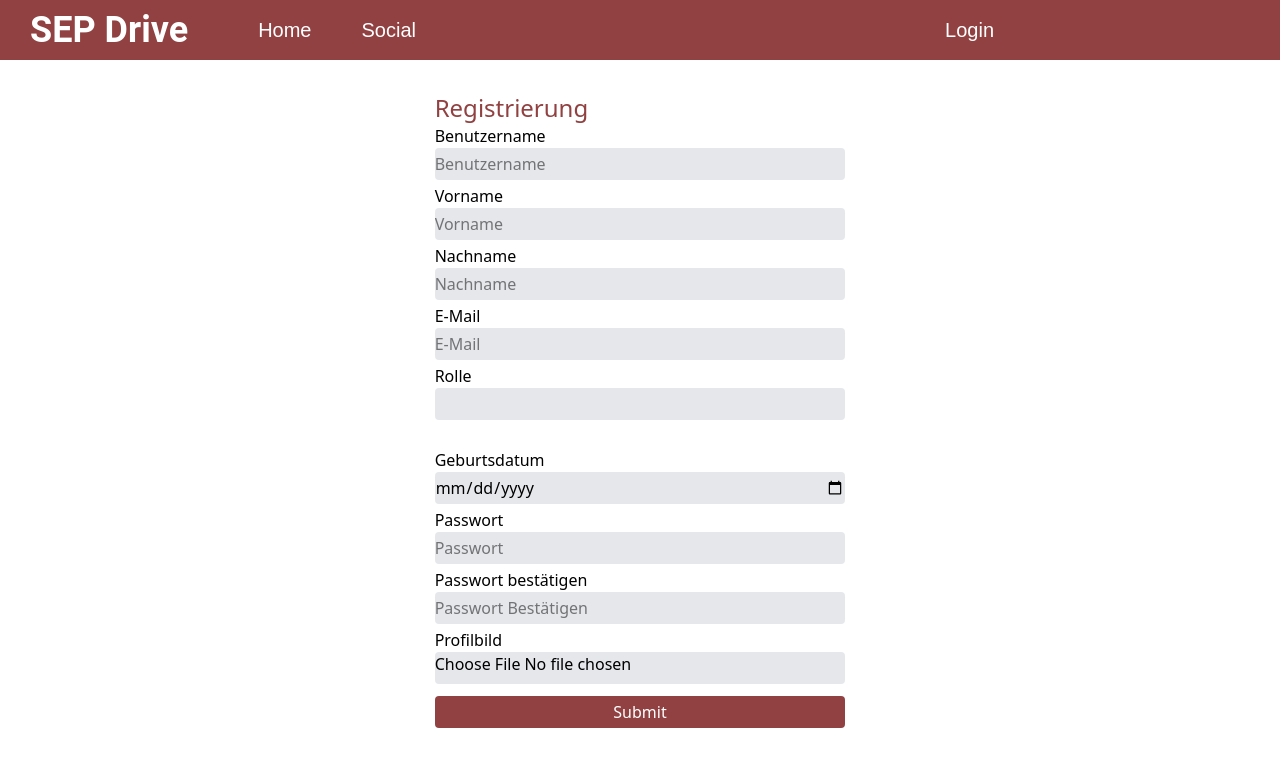
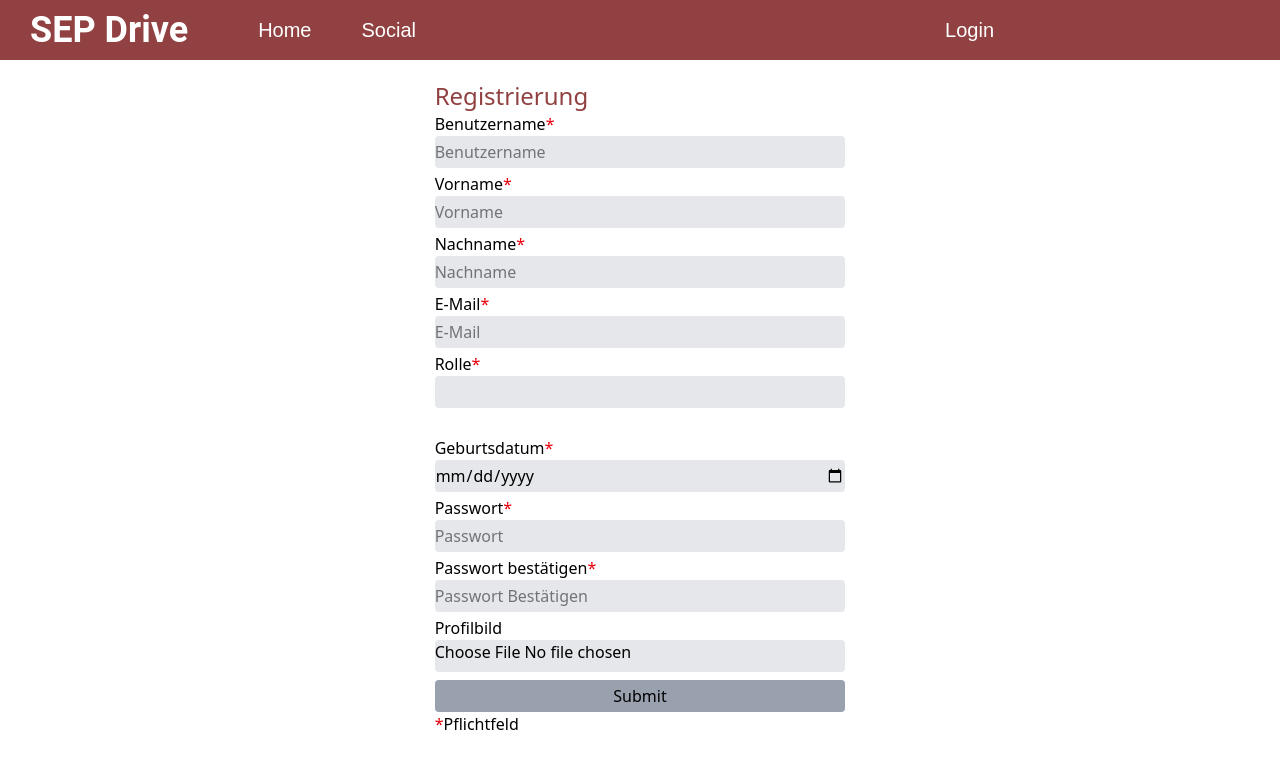
Before and after one commit to nils3005/SEP-Drive, an Angular app in the folder sep-drive-frontend/: page /register in a window 1280 px wide. Shown: the top 768 px of the page. Built offline with nearby package versions, Linux system fonts and the light colour scheme.

Commit message:
Optische Fixes Registrierung

```diff
--- a/sep-drive-frontend/src/app/components/registrierung/registrierung.component.html
+++ b/sep-drive-frontend/src/app/components/registrierung/registrierung.component.html
@@ -1,46 +1,45 @@
-
-<div class="grid grid-cols-3 grid-rows-1 gap-1 mt-18 font-sans">
+<div class="grid grid-cols-3 grid-rows-1 gap-1 mt-15 font-sans" xmlns="http://www.w3.org/1999/html">
   <div class="col-start-2">
     <span class="text-[#914141] text-2xl flex">
       Registrierung
   </span>
     <form class="flex flex-col" #registrierungsform="ngForm" (ngSubmit)="onSubmit()">
-      <label for="username">Benutzername</label>
+      <label for="username">Benutzername<span class="text-red-600">*</span> </label>
       <input class="form-control bg-gray-200 mb-1 h-8 rounded" #username="ngModel" [(ngModel)]="registrierungsUser.username"
              type="text"
              id="username"
              name="username"
              placeholder="Benutzername"
              required>
-      <label for="firstname">Vorname</label>
+      <label for="firstname">Vorname<span class="text-red-600">*</span></label>
       <input class="form-control bg-gray-200 mb-1 h-8 rounded" #firstName="ngModel" [(ngModel)]="registrierungsUser.firstName"
              type="text"
              name="firstname"
              id="firstname"
              placeholder="Vorname"
              required>
-      <label for="lastname">Nachname</label>
+      <label for="lastname">Nachname<span class="text-red-600">*</span></label>
       <input class="form-control bg-gray-200 mb-1 h-8 rounded" #lastName="ngModel" [(ngModel)]="registrierungsUser.lastName"
              type="text"
              id="lastname"
              name="lastname"
              placeholder="Nachname"
              required>
-      <label for="email">E-Mail</label>
+      <label for="email">E-Mail<span class="text-red-600">*</span></label>
       <input class="form-control bg-gray-200 mb-1 h-8 rounded" #email="ngModel" [(ngModel)]="registrierungsUser.email"
              type="email"
              id="email"
              name="email"
              placeholder="E-Mail"
              required>
-      <label for="rolle">Rolle</label>
+      <label for="rolle">Rolle<span class="text-red-600">*</span></label>
       <select class="form-control bg-gray-200 mb-1 h-8 rounded " #rolle="ngModel" [(ngModel)]="registrierungsUser.rolle" id="rolle" name="rolle" required>
         <option disabled selected value hidden> Rolle </option>
         <option value="DRIVER">Fahrer</option>
         <option value="CUSTOMER">Beifahrer</option>
       </select>
 
-        <label *ngIf="rolle.value === 'DRIVER'" for="carType">Fahrzeug</label> <br>
+        <label *ngIf="rolle.value === 'DRIVER'" for="carType">Fahrzeug<span class="text-red-600">*</span></label> <br>
         <select *ngIf="rolle.value === 'DRIVER'" class="form-control bg-gray-200 mb-1 h-8 rounded " #carType="ngModel" [(ngModel)]="registrierungsUser.carType" id="carType" name="carType" required>
           <option disabled selected value hidden> Fahrzeug </option>
           <option value="SMALL">Small</option>
@@ -48,21 +47,21 @@
           <option value="DELUXE">Deluxe</option>
         </select>
 
-      <label for="birthDate">Geburtsdatum</label>
+      <label for="birthDate">Geburtsdatum<span class="text-red-600">*</span></label>
       <input class="form-control bg-gray-200 mb-1 h-8 rounded" #birthDate="ngModel" [(ngModel)]="registrierungsUser.birthDate"
              type="date"
              id="birthDate"
              name="birthDate"
              required>
 
-      <label for="password">Passwort</label>
+      <label for="password">Passwort<span class="text-red-600">*</span></label>
       <input class="form-control bg-gray-200 mb-1 h-8 rounded" #passwort="ngModel" [(ngModel)]="registrierungsUser.password"
              type="password"
              id="password"
              name="birthDate"
              placeholder="Passwort"
              required>
-      <label for="wdhpassword">Passwort bestätigen</label>
+      <label for="wdhpassword">Passwort bestätigen<span class="text-red-600">*</span></label>
       <input class="form-control bg-gray-200 mb-1 h-8 rounded" #wdhpasswort="ngModel" [(ngModel)]="registrierungsUser.wdhpasswort"
              type="password"
              id="wdhpassword"
@@ -75,17 +74,22 @@
              id="profilepicture"
              name="profilepicture">-->
       <label for="profilepicture">Profilbild</label>
-      <input class="form-control bg-gray-200 mb-3 h-8 rounded"
+      <input class="form-control bg-gray-200 mb-2 h-8 rounded"
              type="file" (change)="onFileSelected($event)" accept="image/*"
              id="profilepicture"
              name="profilepicture">
 
 
 
-      <button [disabled]="registrierungsform.invalid" class="btn btn-info bg-[#914141] text-white rounded h-8"
+      <button [disabled]="registrierungsform.invalid" class="btn btn-info bg-[#914141] text-white hover:bg-[#733C3C] rounded h-8
+              disabled:bg-gray-400 disabled:text-black disabled:cursor-not-allowed"
               type="submit">Submit
       </button>
-      <div id="errorMessage" class="text-red-600 bg-red-200"></div>
+      <div>
+        <span class="text-red-600">*</span>
+        <span>Pflichtfeld</span>
+      </div>
+
 
     </form>
   </div>
```
